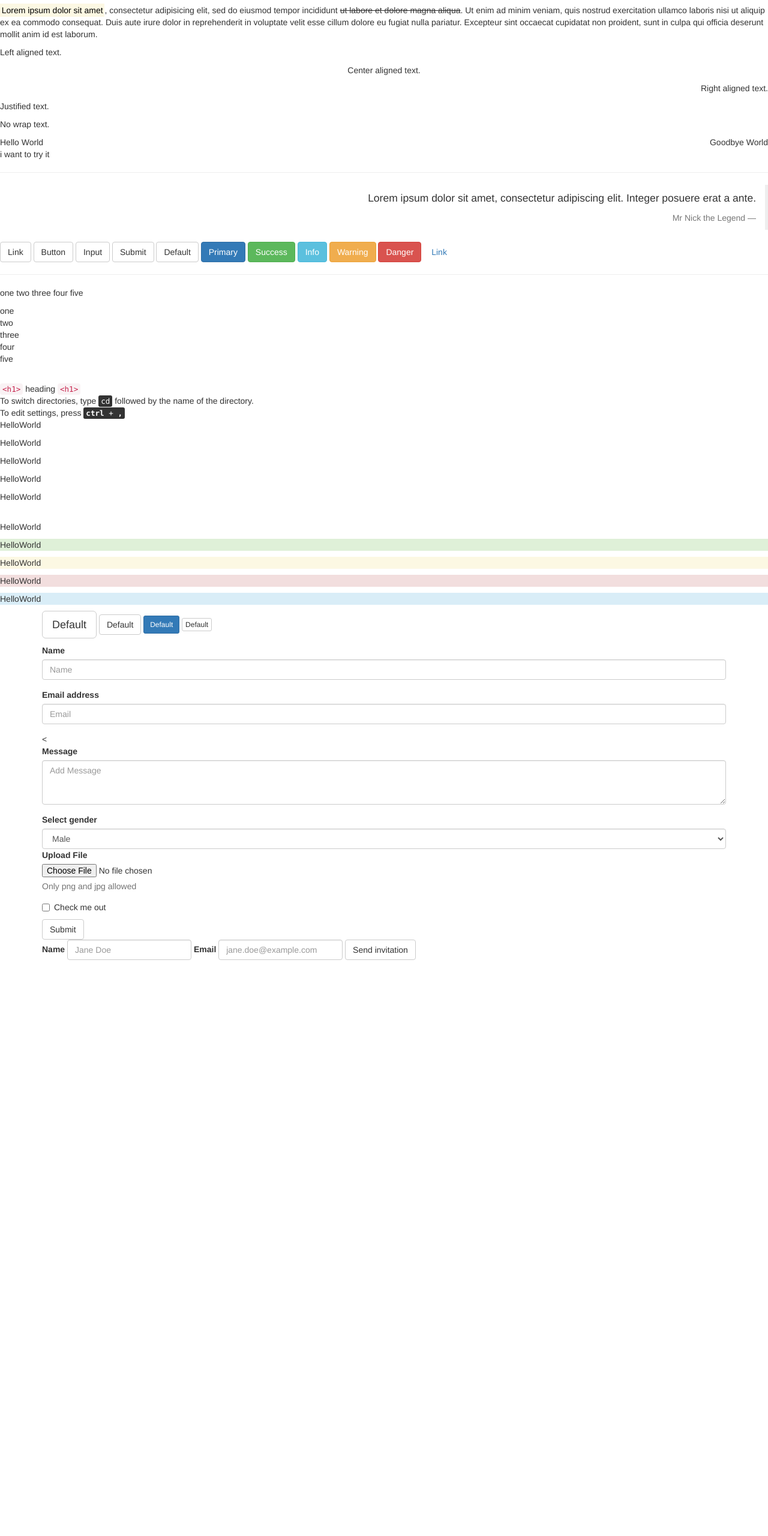
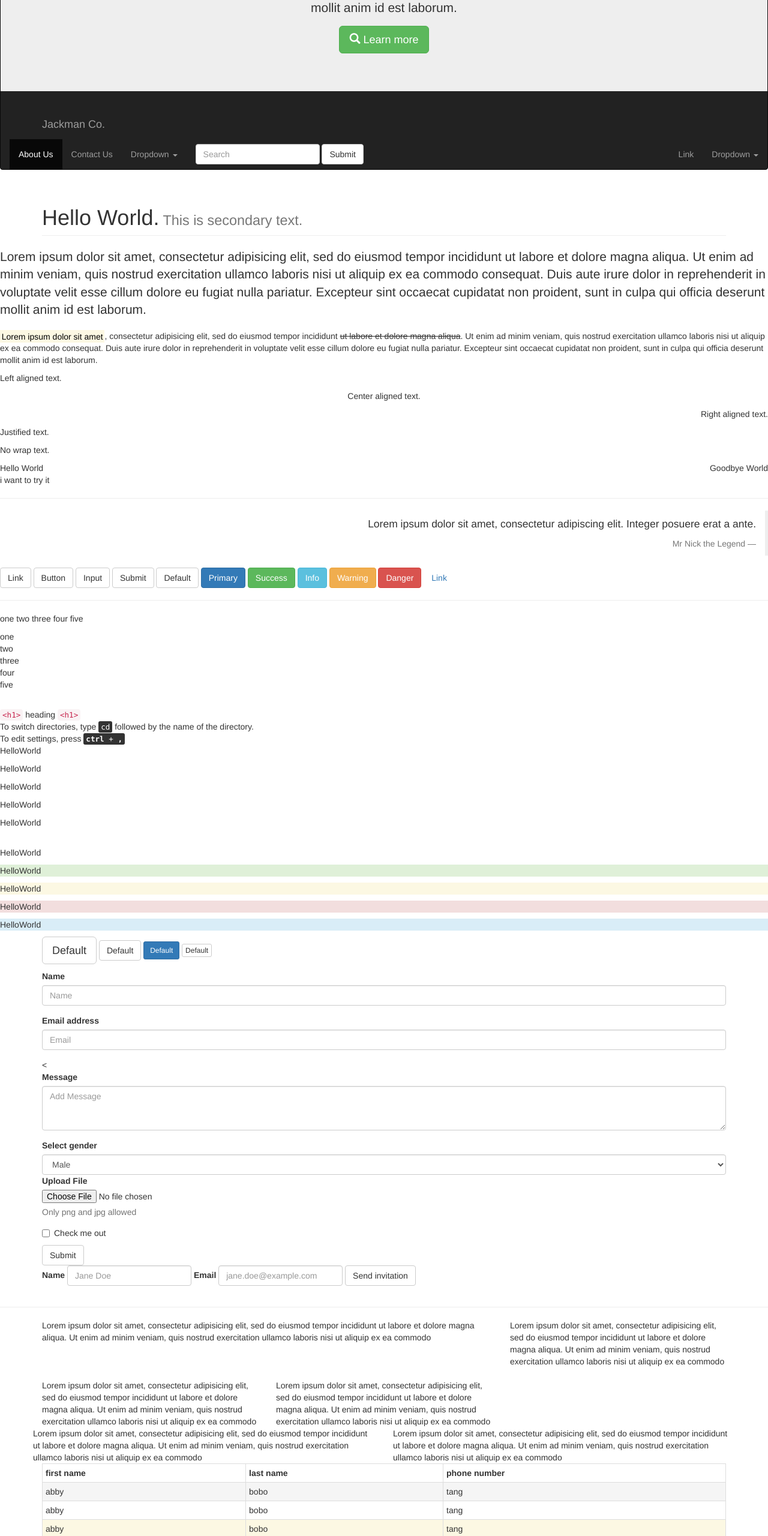
Before and after one commit to jacpng/bootstrap_cheatsheet, a plain HTML site: page index.html in a window 1280 px wide. Shown: the part 240-2800 px from the top of the page at 60% size. Before the commit the page ends 2255 px from the top, so only its background shows below. Drawn offline with nearby package versions, Linux system fonts and the light colour scheme.

Commit message:
nav bar,table,jumbathron

```diff
--- a/index.html
+++ b/index.html
@@ -18,6 +18,76 @@
     <![endif]-->
   </head>
   <body>
+
+
+<nav class="navbar navbar-inverse">
+<div class="jumbotron text-center">
+  <h1>Hello, world!<small>whats up</small></h1>
+
+  <p>Lorem ipsum dolor sit amet, consectetur adipisicing elit, sed do eiusmod
+  tempor incididunt ut labore et dolore magna aliqua. Ut enim ad minim veniam,
+  quis nostrud exercitation ullamco laboris nisi ut aliquip ex ea commodo
+  consequat. Duis aute irure dolor in reprehenderit in voluptate velit esse
+  cillum dolore eu fugiat nulla pariatur. Excepteur sint occaecat cupidatat non
+  proident, sunt in culpa qui officia deserunt mollit anim id est laborum.</p>
+  <p><a class="btn btn-success btn-lg" href="#" role="button">
+  <span class="glyphicon glyphicon-search" aria-hidden="true"></span>  Learn more</a></p>
+</div>
+
+  <div class="container">
+    <!-- Brand and toggle get grouped for better mobile display -->
+    <div class="navbar-header">
+      <button type="button" class="navbar-toggle collapsed" data-toggle="collapse" data-target="#bs-example-navbar-collapse-1" aria-expanded="false">
+        <span class="sr-only">Toggle navigation</span>
+        <span class="icon-bar"></span>
+        <span class="icon-bar"></span>
+        <span class="icon-bar"></span>
+      </button>
+      <a class="navbar-brand" href="#">Jackman Co.</a>
+    </div>
+    </div>
+
+    <!-- Collect the nav links, forms, and other content for toggling -->
+    <div class="collapse navbar-collapse" id="bs-example-navbar-collapse-1">
+      <ul class="nav navbar-nav">
+        <li class="active"><a href="#">About Us <span class="sr-only">(current)</span></a></li>
+        <li><a href="#">Contact Us</a></li>
+        <li class="dropdown">
+          <a href="#" class="dropdown-toggle" data-toggle="dropdown" role="button" aria-haspopup="true" aria-expanded="false">Dropdown <span class="caret"></span></a>
+          <ul class="dropdown-menu">
+            <li><a href="#">Action</a></li>
+            <li><a href="#">Another action</a></li>
+            <li><a href="#">Something else here</a></li>
+            <li role="separator" class="divider"></li>
+            <li><a href="#">Separated link</a></li>
+            <li role="separator" class="divider"></li>
+            <li><a href="#">One more separated link</a></li>
+          </ul>
+        </li>
+      </ul>
+      <form class="navbar-form navbar-left">
+        <div class="form-group">
+          <input type="text" class="form-control" placeholder="Search">
+        </div>
+        <button type="submit" class="btn btn-default">Submit</button>
+      </form>
+      <ul class="nav navbar-nav navbar-right">
+        <li><a href="#">Link</a></li>
+        <li class="dropdown">
+          <a href="#" class="dropdown-toggle" data-toggle="dropdown" role="button" aria-haspopup="true" aria-expanded="false">Dropdown <span class="caret"></span></a>
+          <ul class="dropdown-menu">
+            <li><a href="#">Action</a></li>
+            <li><a href="#">Another action</a></li>
+            <li><a href="#">Something else here</a></li>
+            <li role="separator" class="divider"></li>
+            <li><a href="#">Separated link</a></li>
+          </ul>
+        </li>
+      </ul>
+    </div><!-- /.navbar-collapse -->
+  </div><!-- /.container-fluid -->
+</nav>
+
 
 <div class="container">
 
@@ -171,7 +241,74 @@ To edit settings, press <kbd><kbd>ctrl</kbd> + <kbd>,</kbd></kbd>
 
 </div>
 </div>
+<hr/>
+<div class="container">
+  <div class="row">
+    <div class="col-lg-8 col-xs-12">Lorem ipsum dolor sit amet, consectetur adipisicing elit, sed do eiusmod
+      tempor incididunt ut labore et dolore magna aliqua. Ut enim ad minim veniam,
+      quis nostrud exercitation ullamco laboris nisi ut aliquip ex ea commodo
+    </div>
 
+    <div class="col-lg-4" col-xs-12">Lorem ipsum dolor sit amet, consectetur adipisicing elit, sed do eiusmod
+      tempor incididunt ut labore et dolore magna aliqua. Ut enim ad minim veniam,
+      quis nostrud exercitation ullamco laboris nisi ut aliquip ex ea commodo
+    </div>
+  </div>
+  <br/>
+  <div class="row">
+    <div class="col-lg-4" col-xs-12"> Lorem ipsum dolor sit amet, consectetur adipisicing elit, sed do eiusmod
+      tempor incididunt ut labore et dolore magna aliqua. Ut enim ad minim veniam,
+      quis nostrud exercitation ullamco laboris nisi ut aliquip ex ea commodo
+    </div>
+    <div class="col-lg-4" col-xs-12"> Lorem ipsum dolor sit amet, consectetur adipisicing elit, sed do eiusmod
+      tempor incididunt ut labore et dolore magna aliqua. Ut enim ad minim veniam,
+      quis nostrud exercitation ullamco laboris nisi ut aliquip ex ea commodo
+    </div>
+    <br/>
+
+    <div class="row">
+      <div class="col-lg-6" col-xs-12"> Lorem ipsum dolor sit amet, consectetur adipisicing elit, sed do eiusmod
+        tempor incididunt ut labore et dolore magna aliqua. Ut enim ad minim veniam,
+        quis nostrud exercitation ullamco laboris nisi ut aliquip ex ea commodo
+      </div>
+      <div class="col-lg-6" col-xs-12"> Lorem ipsum dolor sit amet, consectetur adipisicing elit, sed do eiusmod
+        tempor incididunt ut labore et dolore magna aliqua. Ut enim ad minim veniam,
+        quis nostrud exercitation ullamco laboris nisi ut aliquip ex ea commodo
+      </div>
+    </div>
+  </div>
+  </div>
+
+  <div class="container">
+    <table class="table table-condensed table-bordered table-hover">
+      <tr>
+        <th>first name</th>
+        <th>last name</th>
+        <th>phone number</th>
+      </tr>
+      <tr class="active">
+        <td>abby</td>
+        <td>bobo</td>
+        <td>tang</td>
+      </tr>
+      <tr>
+        <td>abby</td>
+        <td>bobo</td>
+        <td>tang</td>
+      </tr>
+      <tr class="warning">
+        <td>abby</td>
+        <td>bobo</td>
+        <td>tang</td>
+      </tr>
+      <tr>
+        <td>abby</td>
+        <td>bobo</td>
+        <td>tang</td>
+      </tr>
+
+    </table>
+  </div>
 
  <div style="height:400px"></div>
     <!-- jQuery (necessary for Bootstrap's JavaScript plugins) -->
```
